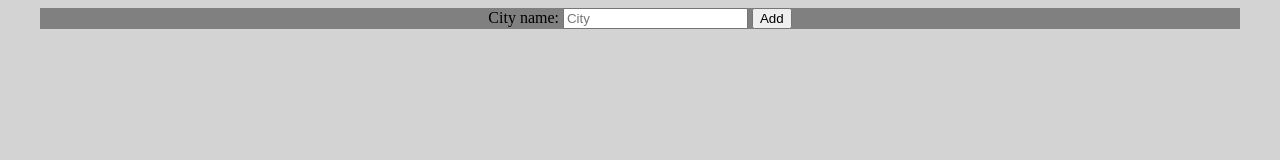
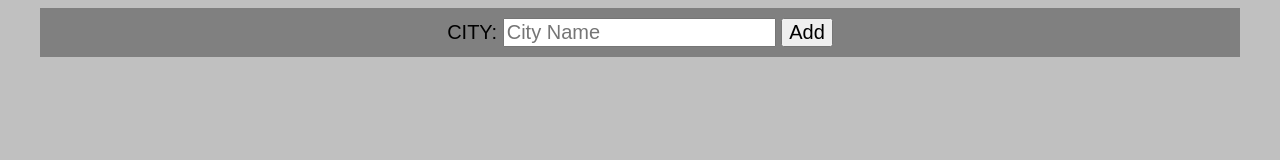
Before and after one commit to PanWidmo/Programowanie-aplikacji-webowych--Lab, a website built with webpack: page LAB3-Pogodynka/src/index.html in a window 1280 px wide. Built offline with nearby package versions, Linux system fonts and the light colour scheme.

Commit message:
Lab 3- Done (Wersja 'Last christmas I gave you...')

```diff
--- a/LAB3-Pogodynka/src/app.ts
+++ b/LAB3-Pogodynka/src/app.ts
@@ -37,7 +37,6 @@ export class App {
         this.getCityWeather(city);
     }
 
-    //DO PODZIELENIA!
     //tworzenie nowego okna pogodowego i zapis do local storage
     async getCityWeather(city: string) {
         const weather = await this.getWeather(city);
--- a/LAB3-Pogodynka/src/index.html
+++ b/LAB3-Pogodynka/src/index.html
@@ -7,8 +7,8 @@
   </head>
   <body>
     <main>
-      <label>City name: </label>
-      <input id="cityName" type="text" placeholder="City">
+      <label>CITY: </label>
+      <input id="cityName" type="text" placeholder="City Name">
       <input id="cityButton" type="button" value="Add">
       <div id="weathers"></div>
     </main>
--- a/LAB3-Pogodynka/src/main.scss
+++ b/LAB3-Pogodynka/src/main.scss
@@ -1,5 +1,5 @@
 body {
-  background-color: lightgray;
+  background-color: #C0C0C0;
 }
 
 main{
@@ -7,7 +7,18 @@ main{
   text-align: center;
   max-width: 1200px;
   margin:0 auto;
+  padding-top:10px;
+  padding-bottom: 10px;
+  font-family: arial;
+  font-size: 20px;
 
+  #cityName{
+    font-size: 20px;
+  }
+
+  #cityButton{
+    font-size: 20px;
+  }
 }
 
 .weatherBox{
@@ -15,8 +26,9 @@ main{
   border:2px solid red;
   float:left;
   margin:50px;
+  font-size: 16px;
 }
 
 h1{
-  color:blue;
+  color:#696969;
 }
```
